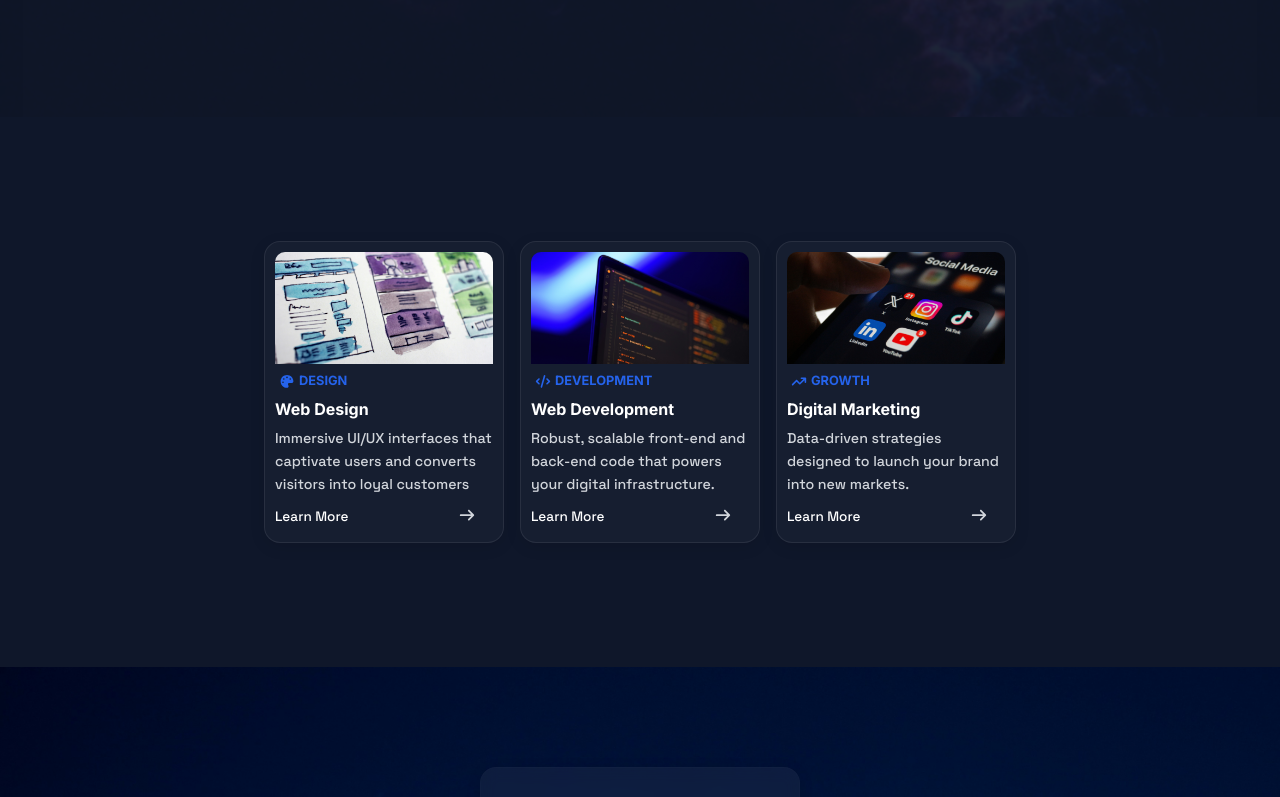
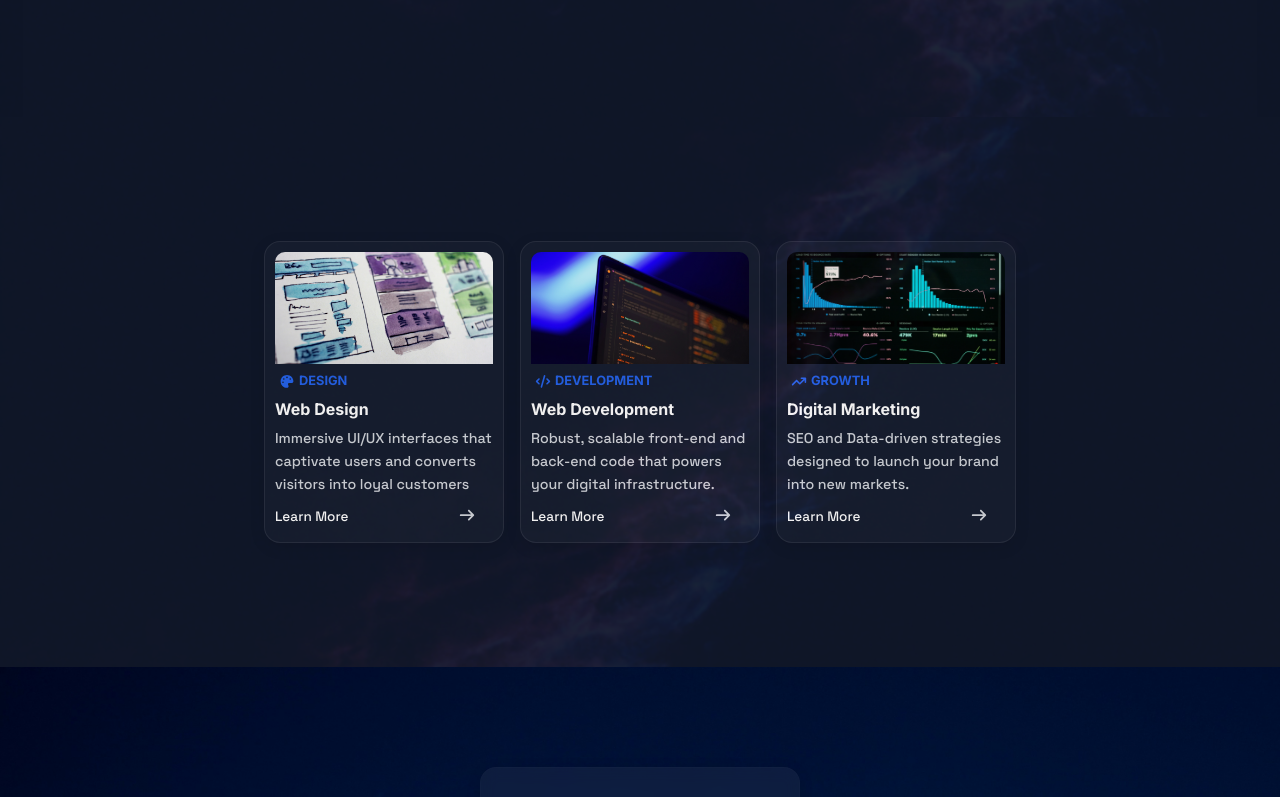
Before and after one commit to Lebo-Madikane/Atum., a Next.js app: page / in a window 1280 px wide. Shown: the part 1083-1880 px from the top of the page. Built offline with nearby package versions, Linux system fonts and the light colour scheme; a web font is replaced by a local one.

Commit message:
add background image

```diff
--- a/src/components/Footer/Footer.js
+++ b/src/components/Footer/Footer.js
@@ -1,7 +1,7 @@
 import Link from 'next/link'
 import styles from './Footer.module.scss'
 import { FontAwesomeIcon } from '@fortawesome/react-fontawesome';
-import { faEnvelope, faPlaneDeparture } from "@fortawesome/free-solid-svg-icons";
+import { faEnvelope } from "@fortawesome/free-solid-svg-icons";
 import { faInstagram, faLinkedinIn } from '@fortawesome/free-brands-svg-icons';
 import Image from 'next/image';
 
@@ -9,6 +9,7 @@ export default function Footer() {
 
     return (
         <header className={styles.footer}>
+            <Image className={styles.footerbgImage} src='/footer-images/footer-bg-img.svg' alt="Footer Image" width={150} height={100} priority={true} />
             <div className={styles.container}>
                 <div className={styles.footerLinks}>
                     <div className={styles.footerLinksOne}>
--- a/src/components/Footer/Footer.module.scss
+++ b/src/components/Footer/Footer.module.scss
@@ -7,9 +7,19 @@
     display: flex;
     flex-direction: column;
     justify-content: center;
+    position: relative;
+
+    .footerbgImage {
+            @include absolute-fill;
+            width: 100%;
+            height: 100%;
+            object-fit: cover;
+            opacity: 0.04;
+            pointer-events: none;
+        }
 
     @include mobile {
-        height: 250px;
+        //height: 250px;
     }
 
     .container {
--- a/src/components/Services/Services.js
+++ b/src/components/Services/Services.js
@@ -28,15 +28,16 @@ export default function Services() {
         {
             icon: faArrowTrendUp,
             subHeading: "GROWTH",
-            description: "Data-driven strategies designed to launch your brand into new markets.",
+            description: "SEO and Data-driven strategies designed to launch your brand into new markets.",
             id: 3,
             style: "Digital Marketing",
-            image: '/services-images/digitalMImage.webp',
+            image: '/services-images/digitalMarketImg.webp',
         }
     ]
 
     return (
         <section id="services" className={styles.services}>
+            <Image className={styles.ServicebgImage} src='/services-images/services-bg-image.svg' alt="Services Image" width={150} height={100} priority={true} />
             <div className={styles.container}>
                 <div className={styles.content}>
                     {services.map((service, index) => (
--- a/src/components/Services/Services.module.scss
+++ b/src/components/Services/Services.module.scss
@@ -6,11 +6,22 @@
     min-height: 550px;
     align-content: center;
     margin: 0px auto;
+    position: relative;
+
+    .ServicebgImage {
+        @include absolute-fill;
+        width: 100%;
+        height: 100%;
+        object-fit: cover;
+        opacity: 0.06;
+        pointer-events: none;
+    }
 
     .container {
         text-align: center;
         width: 70%;
         margin: 0 auto;
+
 
         @include mobile {
             padding: 0;
```
